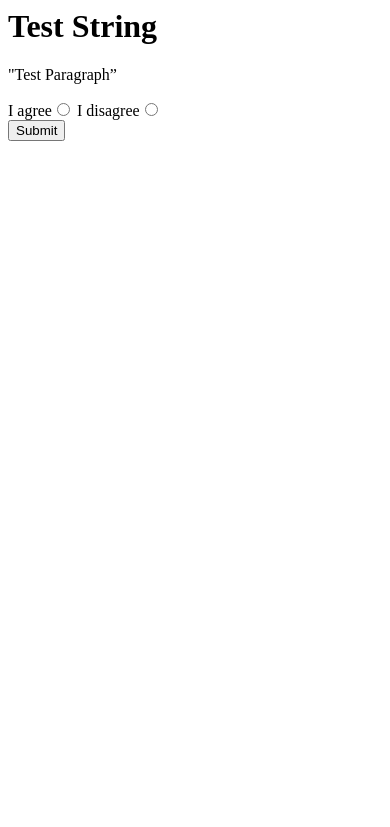
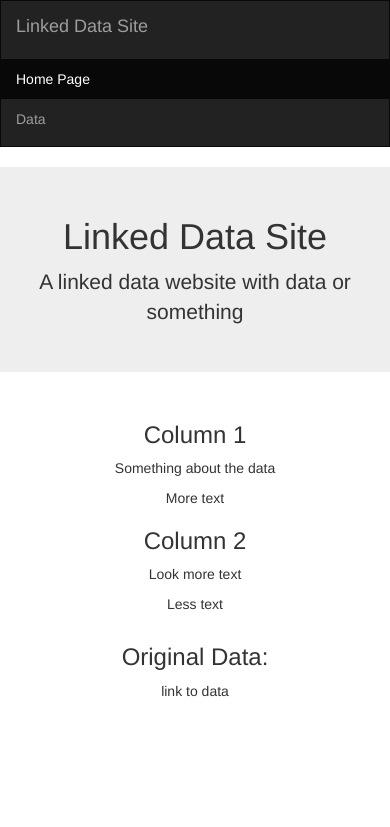
Before and after one commit to DanielSThomas/COMP2001Project, a PHP site: page / in a window 390 px wide. Shown: the top 827 px of the page. Run offline with PHP 8.4, Linux system fonts and the light colour scheme.

Commit message:
Inital bootstrap and page layouts as well as local data

```diff
--- a/LinkedDataWebsite/public/index.php
+++ b/LinkedDataWebsite/public/index.php
@@ -1,21 +1,53 @@
+
+<head>
+    <title>Bootstrap Test</title>
+    <meta charset="utf-8">
+    <meta name="viewport" content="width=device-width, initial-scale=1">
+    <link rel="stylesheet" href="https://maxcdn.bootstrapcdn.com/bootstrap/3.4.1/css/bootstrap.min.css">
+    <script src="https://ajax.googleapis.com/ajax/libs/jquery/3.5.1/jquery.min.js"></script>
+    <script src="https://maxcdn.bootstrapcdn.com/bootstrap/3.4.1/js/bootstrap.min.js"></script>
+</head>
 
 
-    <body class="bg-info"></body>
-    <div class="container-fluid col-md-10offset-md-1">
-        <div class=’row’>
-            <div class="card mt-3 px-2 py-2">
-                <h1>Test String</h1>
-                <p>"Test Paragraph”</p>
-                <form action="testPage.php" method="GET">
-                <div class="form-check">
-                    <label for=agree">I agree</label><input type="radio" id=agree" name="Test" value="true">
+<body>
 
-                    <label for=disagree">I disagree</label><input type="radio" id=disagree" name="Test" value="false"
-                </div>
-                    <div>
-                        <input type="submit" value="Submit" id="Submit" class="btn btn-primary nb-2"/>
-                    </div>
-                </form>
-            </div>
+<nav class="navbar navbar-inverse">
+    <div class="container-fluid">
+        <div class="navbar-header">
+            <a class="navbar-brand" href="#">Linked Data Site</a>
+        </div>
+        <ul class="nav navbar-nav">
+            <li class="active"><a href="#">Home Page</a></li>
+            <li><a href="data.php">Data</a></li>
+        </ul>
+    </div>
+</nav>
+
+
+    <div class="jumbotron">
+        <div class="container text-center">
+        <h1>Linked Data Site</h1>
+        <p>A linked data website with data or something</p>
         </div>
     </div>
+<div class="container text-center">
+    <div class="row">
+        <div class="col-sm-6">
+            <h3>Column 1</h3>
+            <p>Something about the data</p>
+            <p>More text</p>
+        </div>
+        <div class="col-sm-6">
+            <h3>Column 2</h3>
+            <p>Look more text</p>
+            <p>Less text</p>
+        </div>
+    </div>
+</div>
+
+<div class="container text-center">
+    <h3>Original Data: </h3>
+    <p>link to data</p>
+</div>
+
+</body>
```
Also changed, not shown: LinkedDataWebsite/data/resources_26904f63-e13a-450c-85c7-954b66229871_summary-of-all-offences-2003-2015.csv (added, +20 -0 lines), LinkedDataWebsite/public/data.php (added, +28 -0 lines), LinkedDataWebsite/public/testPage.php (deleted, +0 -13 lines).
